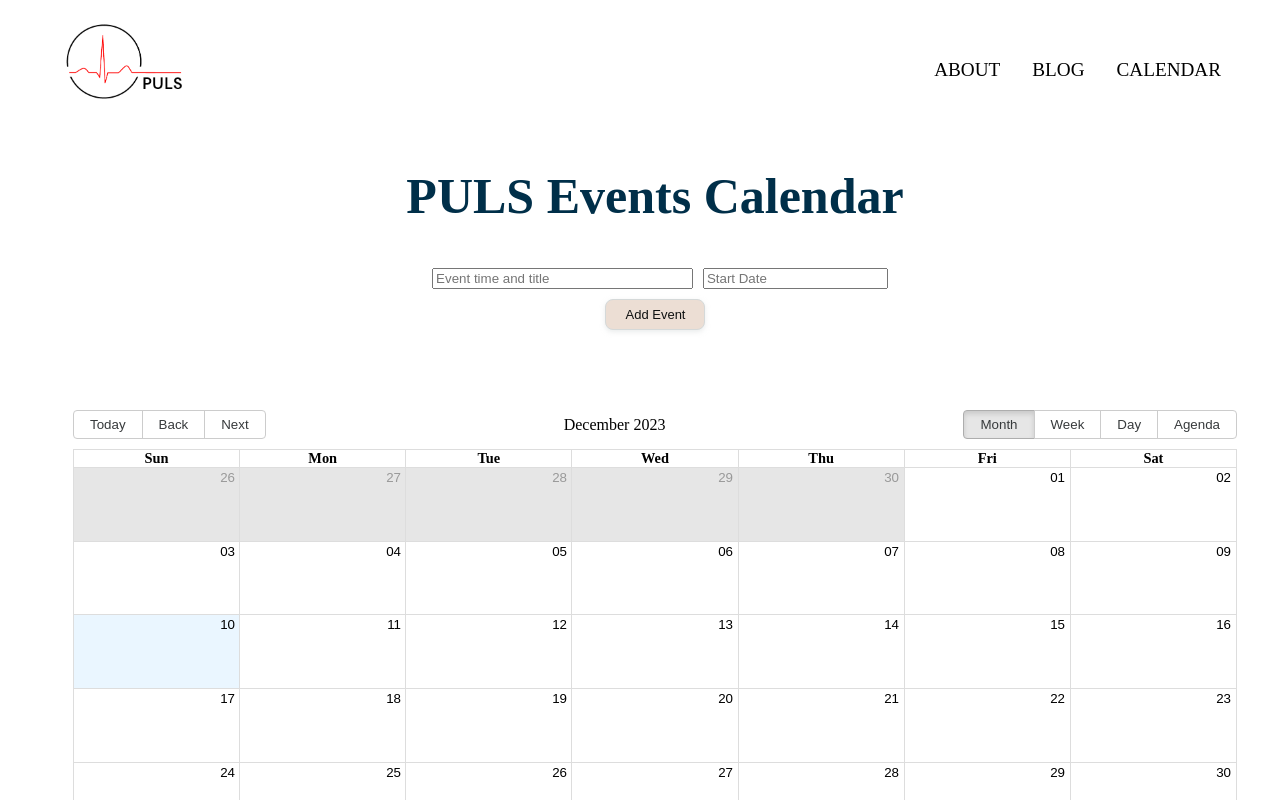
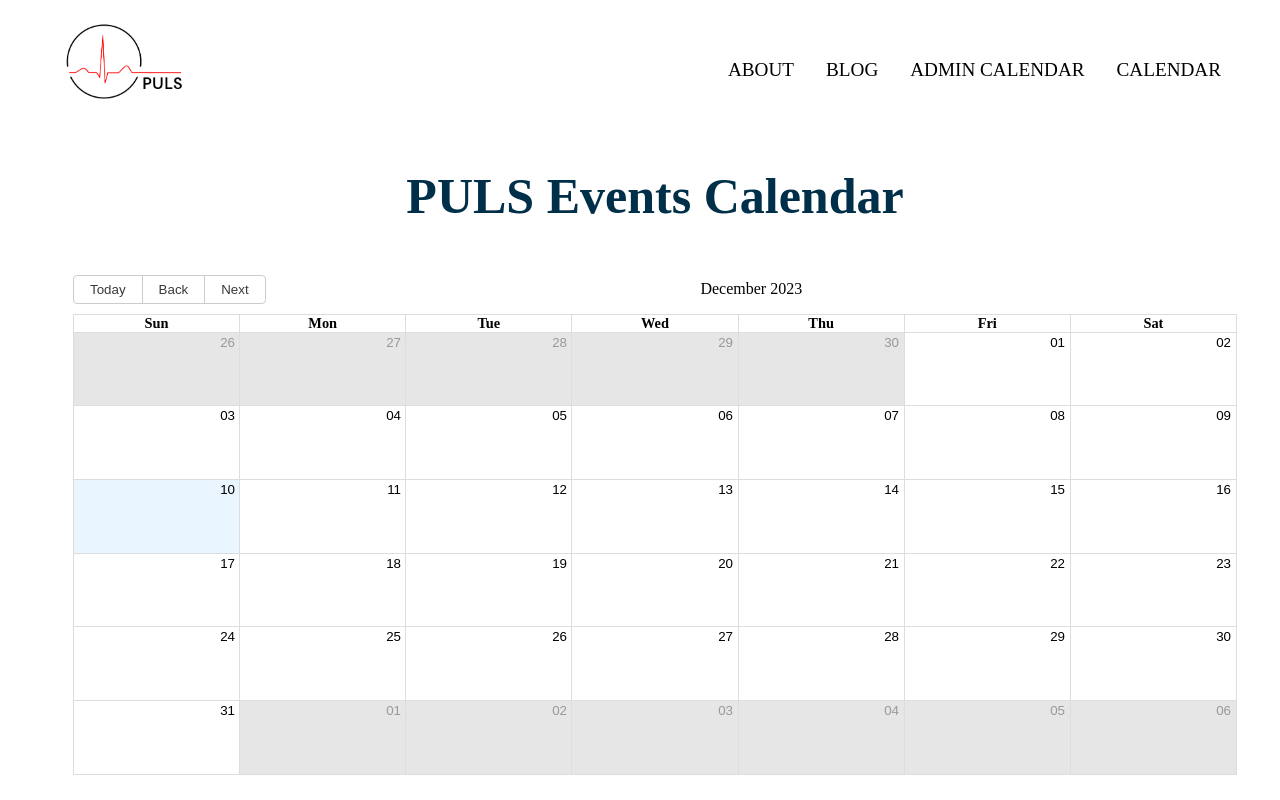
Before and after one commit to tgompper1/PULS-website, a React (Create React App) app in the folder client/: page /calendar in a window 1280 px wide. Shown: the top 800 px of the page. Built offline with nearby package versions, Linux system fonts and the light colour scheme.

Commit message:
add non-admin view calendar

```diff
--- a/client/src/App.js
+++ b/client/src/App.js
@@ -6,7 +6,8 @@ import Navbar from "./components/navbar/navbar";
 import Footer from "./components/footer/footer";
 import About from "./components/about/about";
 import Home from "./components/home/home";
-import EventsCalendar from "./components/calendar/adminCalendar"
+import AdminEventsCalendar from "./components/calendar/adminCalendar"
+import EventsCalendar from "./components/calendar/Calendar";
 
 const App = () => {
  return (
@@ -15,6 +16,7 @@ const App = () => {
      <Routes>
         <Route path="/" element={<Home />} />
         <Route path="/about" element={<About />} />
+        <Route path="/admincalendar" element={<AdminEventsCalendar />} />
         <Route path="/calendar" element={<EventsCalendar />} />
      </Routes>
      <Footer />
--- /dev/null
+++ b/client/src/components/calendar/Calendar.js
@@ -0,0 +1,58 @@
+import format from "date-fns/format";
+import getDay from "date-fns/getDay";
+import parse from "date-fns/parse";
+import startOfWeek from "date-fns/startOfWeek";
+import React, { useState } from "react";
+import { Calendar, dateFnsLocalizer } from "react-big-calendar";
+import "react-datepicker/dist/react-datepicker.css";
+import "./calendar.css";
+import "../twelve_column_grid.css"
+
+const locales = {
+    "en-CA": require("date-fns/locale/en-CA"),
+};
+const localizer = dateFnsLocalizer({
+    format,
+    parse,
+    startOfWeek,
+    getDay,
+    locales,
+});
+
+const dummyEvents = [
+    {
+        title: "Big Meeting",
+        allDay: true,
+        start: new Date(2023, 10, 0),
+        end: new Date(2023, 10, 0),
+    },
+    {
+        title: "Vacation",
+        start: new Date(2023, 10, 7),
+        end: new Date(2023, 10, 10),
+    },
+    {
+        title: "Conference",
+        start: new Date(2023, 10, 20),
+        end: new Date(2023, 10, 23),
+    },
+];
+
+export default function EventsCalendar() {
+    return (
+        <div>
+            <div className="row">
+                <div className="col-12 col-s-12 centered-div">
+                    <h1>PULS Events Calendar</h1>
+                    <Calendar localizer={localizer}
+                                events={dummyEvents}
+                                startAccessor="start"
+                                endAccessor="start"
+                                style={{ height: 500, margin: "50px" }}
+                                views={['month']}
+                    />
+                </div>
+            </div>
+        </div>
+    );
+}
--- a/client/src/components/calendar/adminCalendar.js
+++ b/client/src/components/calendar/adminCalendar.js
@@ -39,7 +39,7 @@ const localizer = dateFnsLocalizer({
 //     },
 // ];
 
-export default function EventsCalendar() {
+export default function AdminEventsCalendar() {
   const[buttonPopup, setButtonPopup] = useState(false);
    const [newEvent, setNewEvent] = useState({ title: "", start: "", end: "" });
   const [allEvents, setAllEvents] = useState([]);
@@ -80,6 +80,7 @@ export default function EventsCalendar() {
                     startAccessor="start"
                     endAccessor="start"
                     style={{ height: 500, margin: "50px" }}
+                    views={['month']}
           />
         </div>
       </div>
--- a/client/src/components/navbar/navbar.js
+++ b/client/src/components/navbar/navbar.js
@@ -28,6 +28,11 @@ export default function Navbar() {
                     </NavLink>
                 </li>
                 <li className="nav-item my-nav-item">
+                    <NavLink className="nav-link nav-links" to="/admincalendar">
+                        ADMIN CALENDAR
+                    </NavLink>
+                </li>
+                <li className="nav-item my-nav-item">
                     <NavLink className="nav-link nav-links" to="/calendar">
                         CALENDAR
                     </NavLink>
```
